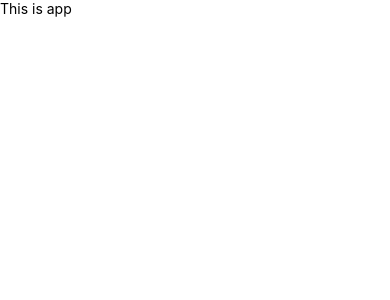
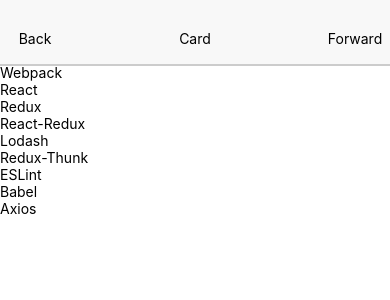
Before and after one commit to marleysidapple/Card-ReactNative-Redux, a React Native app: screen / in a window 390 px wide. Shown: the top 300 px of the page. Built offline with nearby package versions, Linux system fonts and the light colour scheme.

Commit message:
added reducer

```diff
--- a/index.android.js
+++ b/index.android.js
@@ -6,9 +6,7 @@
 
 import React, { Component } from 'react';
 import App from './src/App';
-import {
-  AppRegistry,
-} from 'react-native';
+import { AppRegistry } from 'react-native';
 
 
 AppRegistry.registerComponent('tech_stack', () => App);
--- a/index.ios.js
+++ b/index.ios.js
@@ -7,7 +7,7 @@
 import React, { Component } from 'react';
 import App from './src/App';
 import {
-  AppRegistry,
+  AppRegistry
 } from 'react-native';
 
 
--- a/src/App.js
+++ b/src/App.js
@@ -1,5 +1,10 @@
 import React, { Component } from 'react';
 import { Text, View } from 'react-native';
+import { Provider } from 'react-redux';
+import { createStore } from 'redux';
+import reducers from './reducers';
+import Header from './common/Header';
+import LibraryList from './components/LibraryList';
 
 class App extends Component {
 
@@ -9,7 +14,12 @@
 
 	render(){
 		return(
-			<Text>This is app</Text>
+			<Provider store={createStore(reducers)}>
+				<View>
+					<Header headerText={'Card'} />
+					<LibraryList />
+				</View>
+			</Provider>
 		);
 	}
 }
--- /dev/null
+++ b/src/common/Header.js
@@ -0,0 +1,45 @@
+import React, { Component } from 'react';
+import { Text, View } from 'react-native';
+
+class Header extends Component {
+	constructor(props){
+		super(props);
+	}
+
+	render(){
+		return (
+			<View style={styles.headerContainer}>
+				<Text style={styles.headerOptionWrapper}>Back</Text>
+				<Text style={styles.headerTitleWrapper}>{this.props.headerText}</Text>
+				<Text style={styles.headerOptionWrapper}>Forward</Text>
+			</View>
+		);
+	}
+}
+
+const styles = {
+	headerContainer: {
+		height: 64,
+		paddingTop: 30,
+		paddingBottom: 10,
+		backgroundColor: '#f8f8f8',
+		flexDirection: 'row',
+		shadowColor: '#000',
+	  	shadowOffset: {width: 0, height: 2},
+	  	shadowOpacity: 0.2,
+	  	elevation: 2,
+	  	position: 'relative'
+	},
+
+	headerTitleWrapper: {
+		flex: 1,
+		textAlign: 'center',
+	},
+
+	headerOptionWrapper: {
+		textAlign: 'center',
+		width: 70
+	}
+}
+
+export default Header;
--- /dev/null
+++ b/src/components/LibraryList.js
@@ -0,0 +1,40 @@
+import React, { Component } from 'react';
+import { Text, View } from 'react-native';
+import { connect } from 'react-redux';
+
+class LibraryList extends Component {
+
+	constructor(props){
+		super(props);
+	}
+
+	componentDidMount(){
+		console.log(this.libraryList);
+	}
+
+
+	getLibraryList(){
+		return this.props.librarylist.map(allData =>
+		 	<Text key={allData.id}>{allData.title}</Text>
+		 );
+	}
+
+	render(){
+		return (
+			<View>
+				{this.getLibraryList()}
+			</View>
+		);
+	}
+}
+
+function mapStateToProps(state){
+		return {
+			librarylist : state.libraries
+		};
+}
+
+
+
+
+export default connect(mapStateToProps)(LibraryList);
--- /dev/null
+++ b/src/reducers/LibraryList.json
@@ -0,0 +1,47 @@
+[
+   {
+      "id":0,
+      "title":"Webpack",
+      "description":"Webpack is a module bundler. It packs CommonJs/AMD modules i. e. for the browser. Allows to split your codebase into multiple bundles, which can be loaded on demand."
+   },
+   {
+      "id":1,
+      "title":"React",
+      "description":"React makes it painless to create interactive UIs. Design simple views for each state in your application, and React will efficiently update and render just the right components when your data changes."
+   },
+   {
+      "id":2,
+      "title":"Redux",
+      "description":"Redux is a predictable state container for JavaScript apps. It helps you write applications that behave consistently, run in different environments (client, server, and native), and are easy to test."
+   },
+   {
+      "id":3,
+      "title":"React-Redux",
+      "description":"React-Redux is the official set of bindings between the React and Redux libraries. With this library you can keep your views and data in sync."
+   },
+   {
+      "id":4,
+      "title":"Lodash",
+      "description":"A modern JavaScript utility library delivering modularity, performance, & extras. Lodash is released under the MIT license & supports modern environments."
+   },
+   {
+      "id":5,
+      "title":"Redux-Thunk",
+      "description":"Redux Thunk middleware allows you to write action creators that return a function instead of an action. The thunk can be used to delay the dispatch of an action, or to dispatch only if a certain condition is met."
+   },
+   {
+      "id":6,
+      "title":"ESLint",
+      "description":"ESLint is an open source JavaScript linting utility originally created by Nicholas C. Zakas in June 2013. Code linting is a type of static analysis that is frequently used to find problematic patterns or code that doesn't adhere to certain style guidelines."
+   },
+   {
+      "id":7,
+      "title":"Babel",
+      "description":"Babel has support for the latest version of JavaScript through syntax transformers. These plugins allow you to use new syntax, right now without waiting for browser support."
+   },
+   {
+      "id":8,
+      "title":"Axios",
+      "description":"Promise based HTTP client for the browser and node.js. With Axios, you can make XMLHttpRequests from the browser or Node with the full Promise Api."
+   }
+]
--- /dev/null
+++ b/src/reducers/index.js
@@ -0,0 +1,6 @@
+import { combineReducers } from 'redux';
+import LibraryReducer from './library_reducer';
+
+export default combineReducers({
+	libraries: LibraryReducer
+});
--- /dev/null
+++ b/src/reducers/library_reducer.js
@@ -0,0 +1,7 @@
+import data from './LibraryList.json';
+
+// or export default () => data;  //fat arrow
+
+export default function(){
+	return data;
+}
```
Also changed, not shown: src/common/Card.js (added, +38 -0 lines), src/common/CardSection.js (added, +34 -0 lines), src/common/Spinner.js (added, +32 -0 lines).
